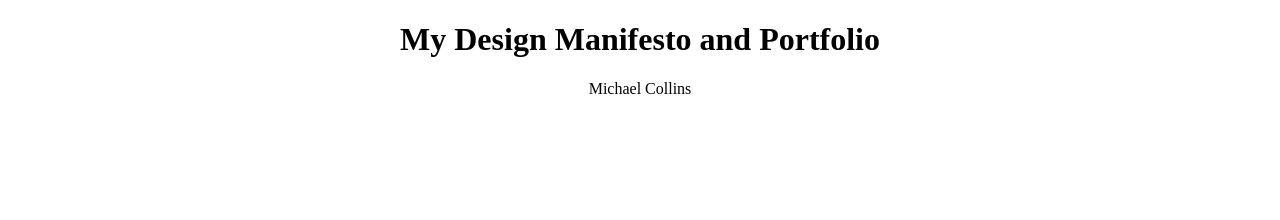
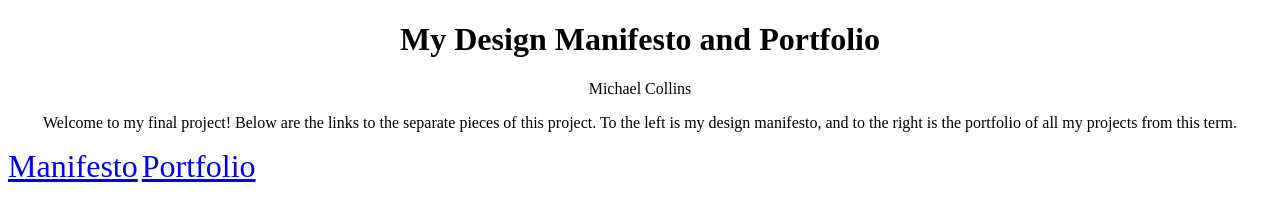
Before and after one commit to Aqueous98/Aqueous98.github.io, a plain HTML site: page index.html in a window 1280 px wide. Drawn offline with Linux system fonts and the light colour scheme.

Commit message:
added links

```diff
--- a/index.html
+++ b/index.html
@@ -7,6 +7,9 @@
       </style>
     <h1>My Design Manifesto and Portfolio</h1>
       <p>Michael Collins</p>
+      <p>Welcome to my final project! Below are the links to the separate pieces of this project. To the left is my design manifesto, and to the right is the portfolio of all my projects from this term.</p>
+      <a href="manifesto.html" style="text-align: left; font-size: 200%;">Manifesto</a>
+      <a href="portfolio.html" style="text-align: right; font-size: 200%;">Portfolio</a>
   </head>
   <body>
   </body>
```
